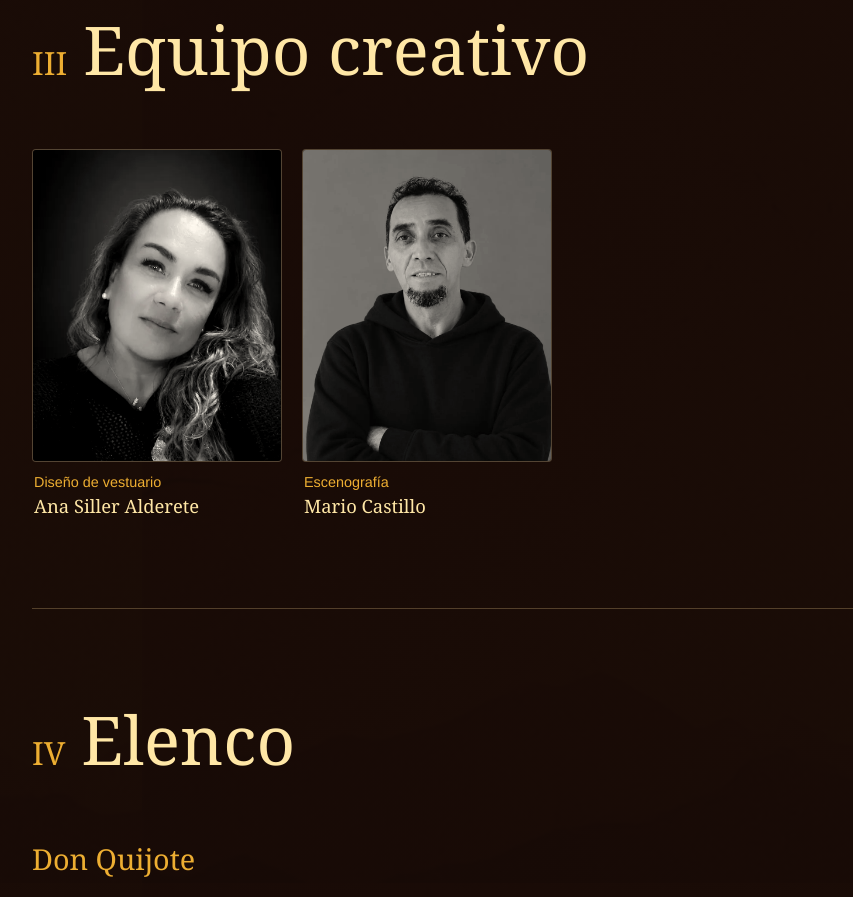
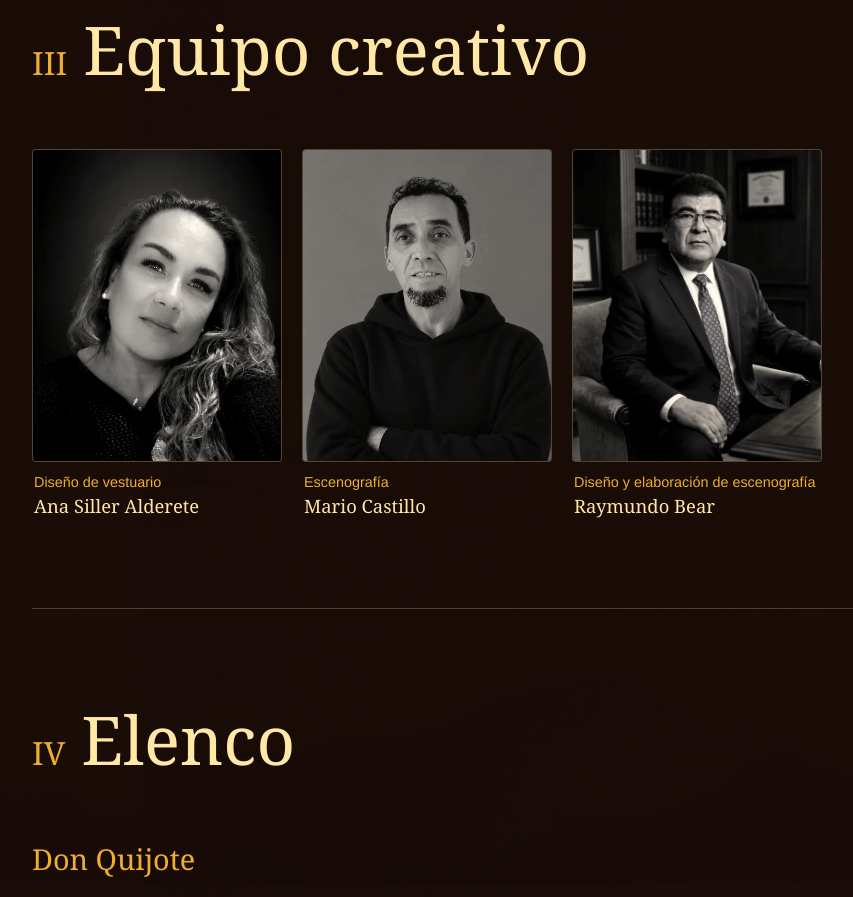
Before and after one commit to arturocastillo95/el-hombre-de-la-mancha-web, a website built with Vite: page programa/index.html in a window 1280 px wide. Shown: the part 1817-2714 px from the top of the page, without its empty margins (48-901 px from the left). Built offline with nearby package versions, Linux system fonts and the light colour scheme.

Commit message:
Add Raymundo Bear to creative team

```diff
--- a/src/data.js
+++ b/src/data.js
@@ -115,4 +115,10 @@ export const creativeTeam = [
     image: "mario-castillo.webp",
     position: "50% 22%",
   },
+  {
+    role: "Diseño y elaboración de escenografía",
+    name: "Raymundo Bear",
+    image: "raymundo-bear.webp",
+    position: "44% 50%",
+  },
 ];
--- a/src/styles.css
+++ b/src/styles.css
@@ -366,6 +366,7 @@ img { display: block; max-width: 100%; height: auto; }
   .synopsis { grid-template-columns: 70px 1fr; gap: 24px; padding-block: 84px; }
   .director-section { padding-block: 84px 90px; }
   .creative-section { padding-block: 84px 90px; }
+  .creative-grid { grid-template-columns: repeat(3, minmax(0, 250px)); }
   .cast-section { padding-block: 84px 120px; }
   .cast-grid { grid-template-columns: repeat(4, minmax(0, 250px)); gap: 28px 20px; }
   .role-group { padding-bottom: 70px; margin-bottom: 70px; }
```
Also changed, not shown: public/assets/cast/raymundo-bear.webp (added).
